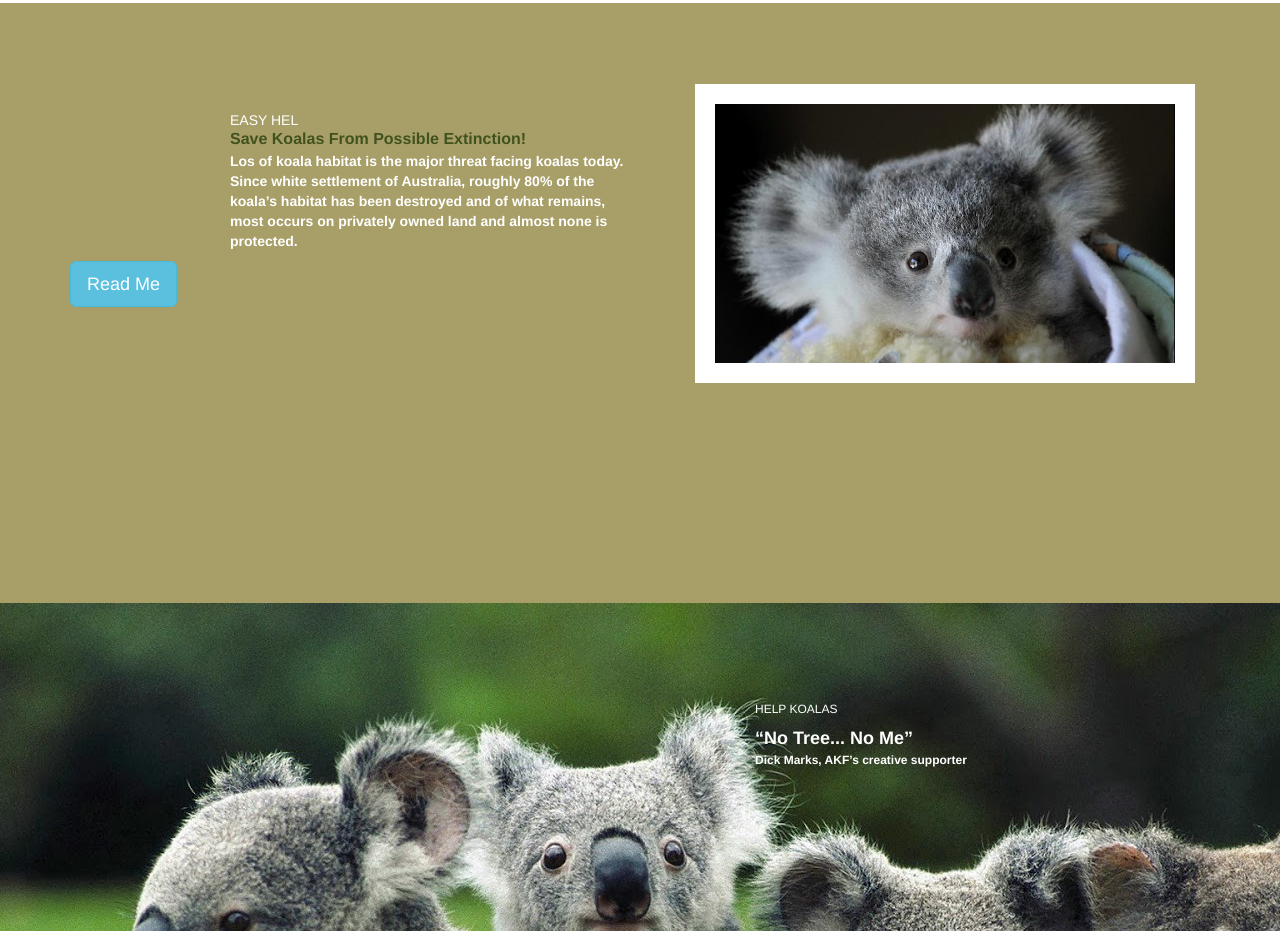
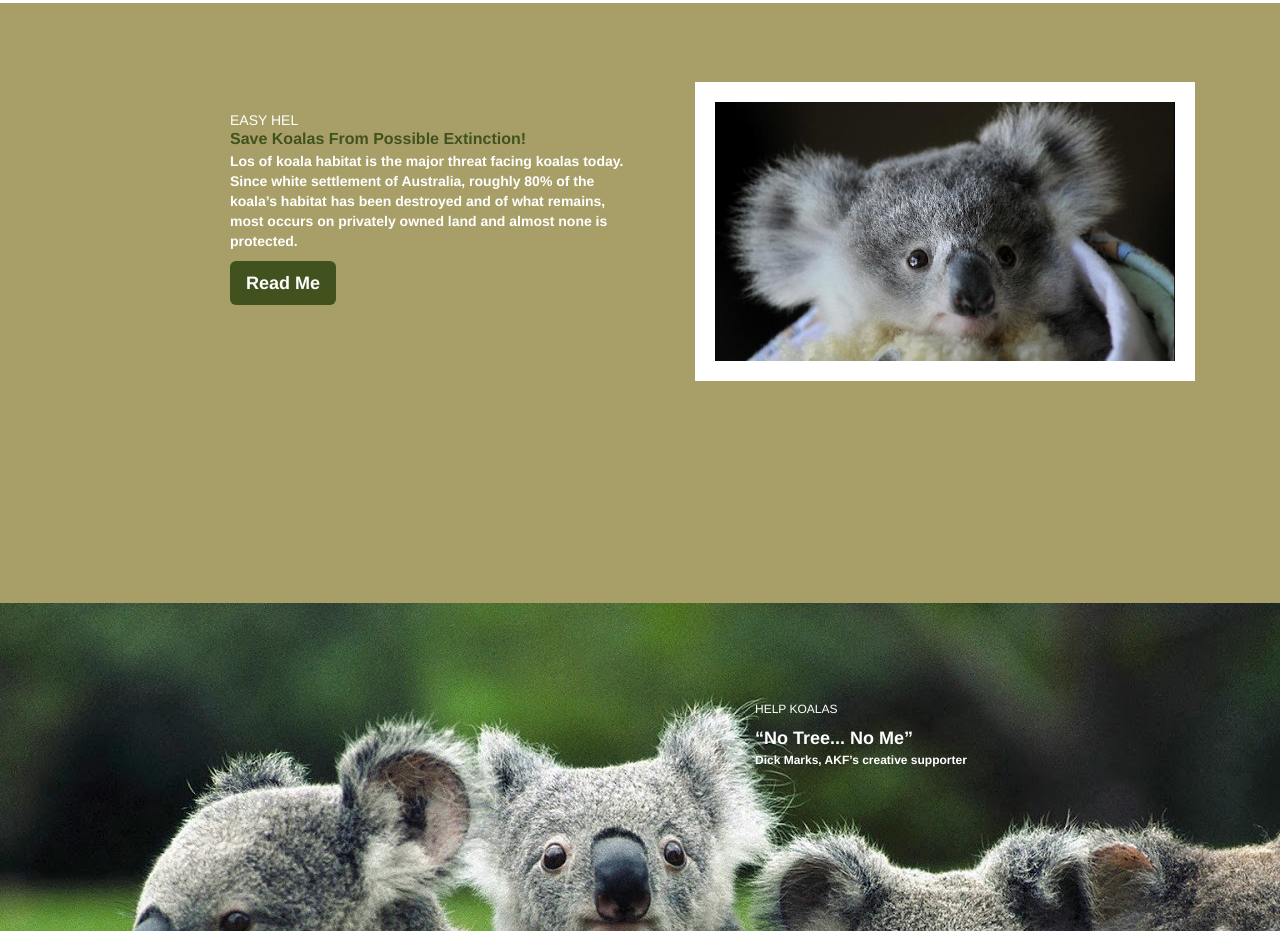
Before and after one commit to ValentinaRod/save-the-koala-vol2, a plain HTML site: page index.html in a window 1280 px wide. Shown: the part 1369-2300 px from the top of the page. Drawn offline with nearby package versions, Linux system fonts and the light colour scheme.

Commit message:
Create style.css

```diff
--- a/assest/css/style.css
+++ b/assest/css/style.css
@@ -96,6 +96,13 @@ padding: 79px;
 .container h3 {
 	color: #A89F68;
 	font-weight: bolder;
+}
+.btn-lg {
+	background: #41521F;
+	border: none;
+	font-weight: bold;
+	margin-left: 160px;
+
 }
 
 /*SECTION 3-------------------------*/
```
